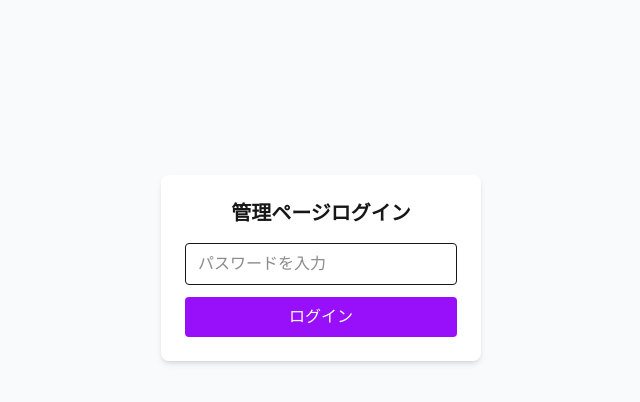
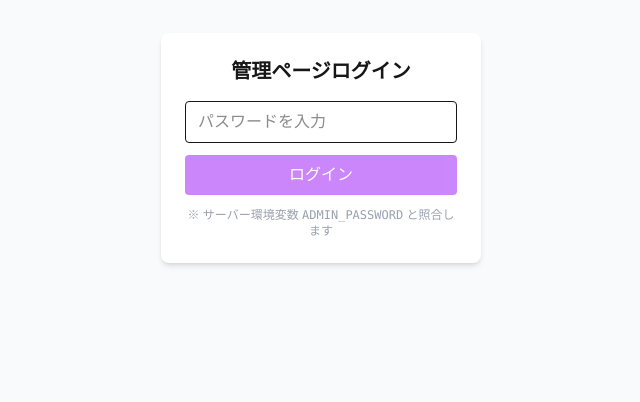
Before and after one commit to okikurumi06/MADTOWN-CLIPS, a Next.js app: page /admin in a window 1280 px wide. Shown: the part 132-534 px from the top of the page, without its empty margins (319-959 px from the left). Built offline with nearby package versions, Linux system fonts and the light colour scheme.

Commit message:
管理者画面更新 2026

```diff
--- a/src/app/admin/page.tsx
+++ b/src/app/admin/page.tsx
@@ -1,32 +1,45 @@
-//src/app/admin/page.tsx
+// src/app/admin/page.tsx
 "use client";
-import { useState, useEffect } from "react";
+import { useState } from "react";
 import AdminDashboard from "./AdminDashboard";
 
 export default function AdminPage() {
   const [authenticated, setAuthenticated] = useState(false);
   const [inputPassword, setInputPassword] = useState("");
   const [error, setError] = useState("");
+  const [submitting, setSubmitting] = useState(false);
 
-  const PASSWORD = process.env.NEXT_PUBLIC_ADMIN_PASS || "madtown123"; // 🔐 デフォルト仮パス
+  const handleLogin = async () => {
+    setError("");
+    setSubmitting(true);
+    try {
+      const res = await fetch("/api/admin-auth", {
+        method: "POST",
+        headers: { "Content-Type": "application/json" },
+        // ここで入力パスワードをサーバーに送る（サーバー側で ADMIN_PASSWORD と照合）
+        body: JSON.stringify({ password: inputPassword }),
+      });
 
-  useEffect(() => {
-    const saved = localStorage.getItem("admin_auth");
-    if (saved === "true") setAuthenticated(true);
-  }, []);
-
-  const handleLogin = () => {
-    if (inputPassword === PASSWORD) {
-      localStorage.setItem("admin_auth", "true");
-      setAuthenticated(true);
-    } else {
-      setError("パスワードが違います");
+      const json = await res.json();
+      if (!res.ok || !json?.ok) {
+        setError(json?.error || "ログインに失敗しました。");
+        setAuthenticated(false);
+      } else {
+        // サーバーが httpOnly Cookie を設定するので、ここでは state を立てるだけ
+        setAuthenticated(true);
+      }
+    } catch (e) {
+      console.error(e);
+      setError("サーバーエラーが発生しました。");
+      setAuthenticated(false);
+    } finally {
+      setSubmitting(false);
     }
   };
 
   if (!authenticated) {
     return (
-      <div className="flex flex-col items-center justify-center h-screen bg-gray-50">
+      <div className="flex flex-col items-center justify-center min-h-[70vh] bg-gray-50">
         <div className="bg-white shadow-md rounded-lg p-6 w-80">
           <h1 className="text-xl font-semibold mb-4 text-center">
             管理ページログイン
@@ -37,18 +50,27 @@ export default function AdminPage() {
             value={inputPassword}
             onChange={(e) => setInputPassword(e.target.value)}
             className="border px-3 py-2 w-full rounded mb-3"
+            onKeyDown={(e) => {
+              if (e.key === "Enter") handleLogin();
+            }}
           />
           {error && <p className="text-red-500 text-sm mb-2">{error}</p>}
           <button
             onClick={handleLogin}
-            className="bg-purple-600 text-white w-full py-2 rounded hover:bg-purple-700"
+            disabled={submitting || inputPassword.length === 0}
+            className="bg-purple-600 text-white w-full py-2 rounded hover:bg-purple-700 disabled:opacity-50"
           >
-            ログイン
+            {submitting ? "認証中…" : "ログイン"}
           </button>
+
+          <p className="text-xs text-gray-400 mt-3 text-center">
+            ※ サーバー環境変数 <code>ADMIN_PASSWORD</code> と照合します
+          </p>
         </div>
       </div>
     );
   }
 
+  // 認証済み：管理ダッシュボード表示
   return <AdminDashboard />;
 }
```
